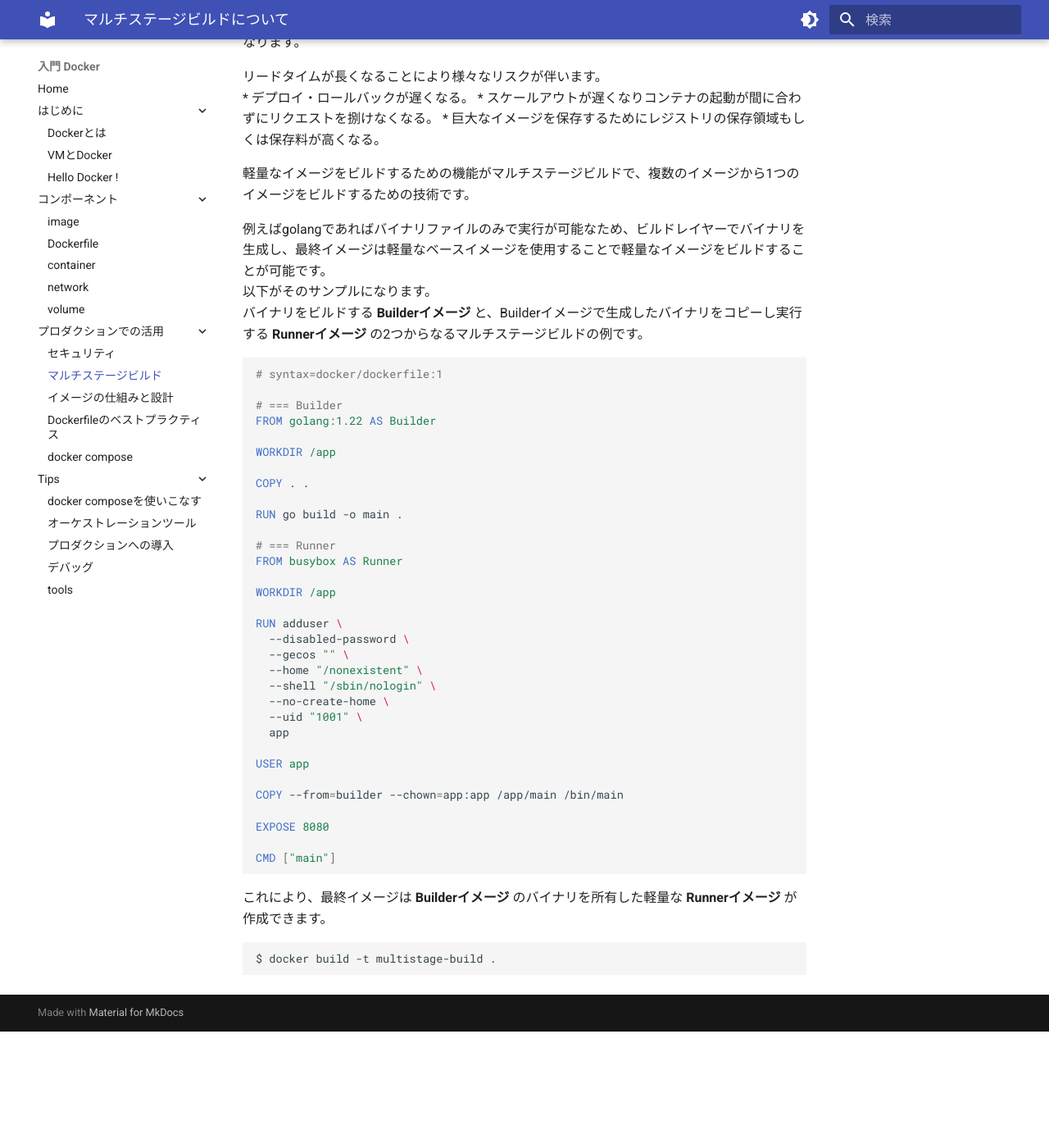
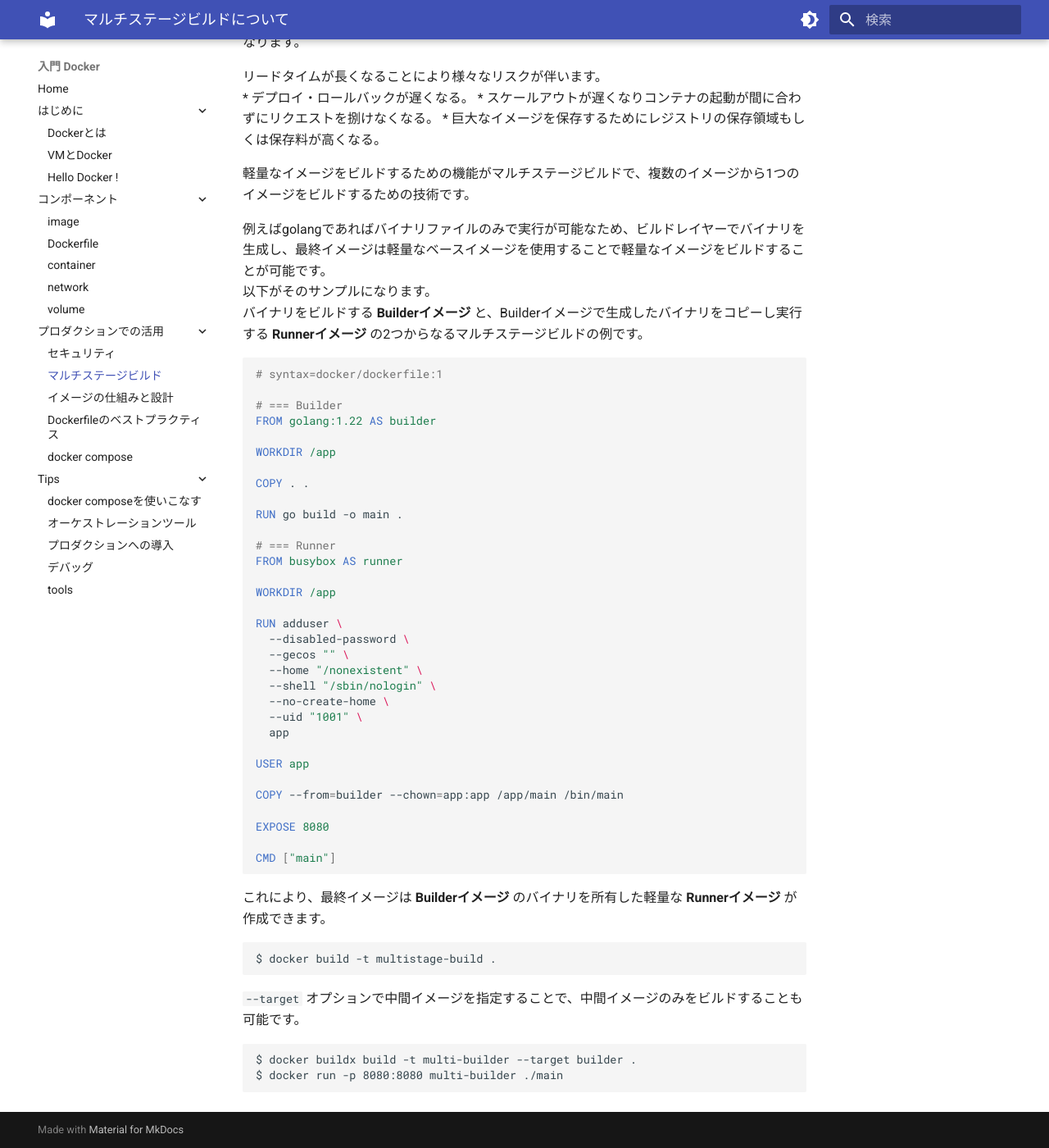
Before and after one commit to y-ohgi/introduction-docker, an MkDocs documentation site: the page built from docs/3_production/multistage-build.md, in a window 1280 px wide and 1400 px high, scrolled down 225 px. Shown: the whole window at 82% size. Built offline with MkDocs 1.6.1 and Material for MkDocs 9.7.7, drawn with Linux system fonts in a browser that asks for light colours; before the commit the page ends 1483 px from its top, so only the background shows below that.

Commit message:
fix: multistage-build.md

````diff
--- a/docs/3_production/multistage-build.md
+++ b/docs/3_production/multistage-build.md
@@ -20,7 +20,7 @@ description: イメージの最適化を行うために使用するマルチス
 # syntax=docker/dockerfile:1
 
 # === Builder
-FROM golang:1.22 AS Builder
+FROM golang:1.22 AS builder
 
 WORKDIR /app
 
@@ -29,7 +29,7 @@ COPY . .
 RUN go build -o main .
 
 # === Runner
-FROM busybox AS Runner
+FROM busybox AS runner
 
 WORKDIR /app
 
@@ -56,3 +56,10 @@ CMD ["main"]
 ```
 $ docker build -t multistage-build .
 ```
+
+`--target` オプションで中間イメージを指定することで、中間イメージのみをビルドすることも可能です。
+
+```
+$ docker buildx build -t multi-builder --target builder .
+$ docker run -p 8080:8080 multi-builder ./main
+```
````
